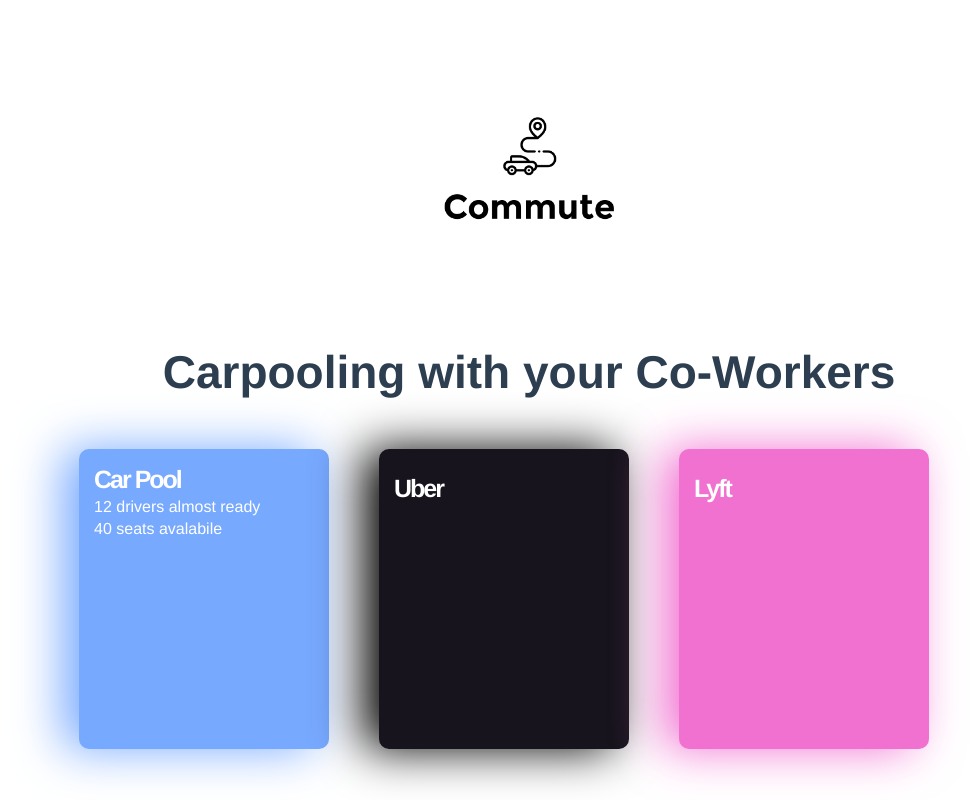
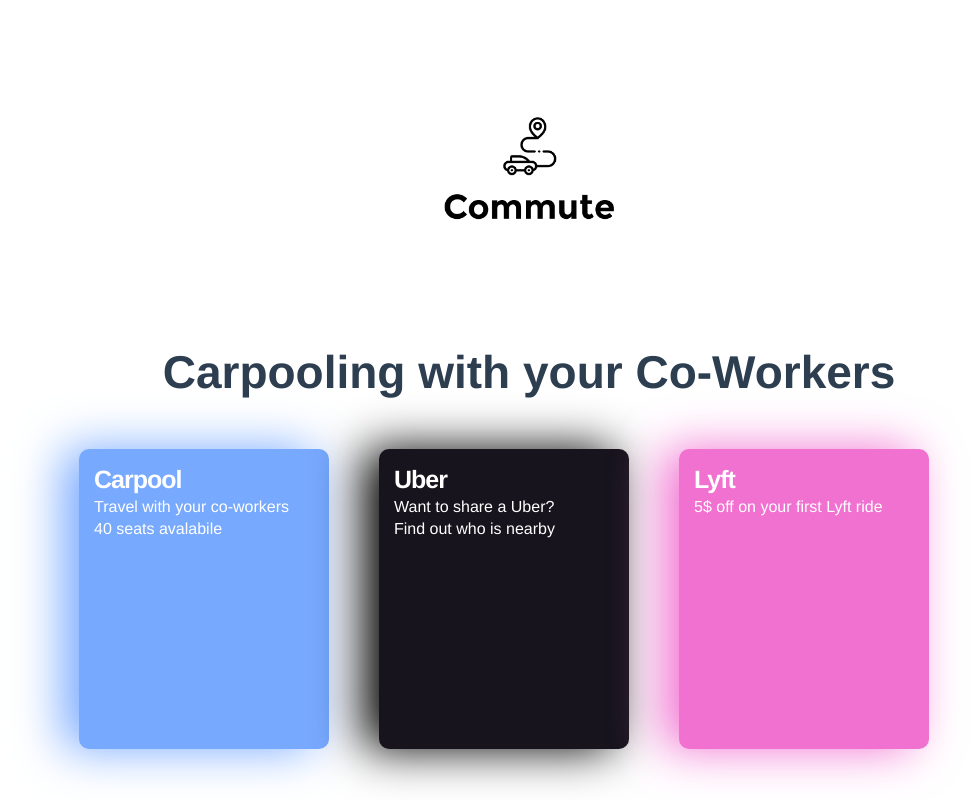
Before and after one commit to kutan74/junction-hackathon-commute, a Vue app: page / in a window 1280 px wide. Shown: the whole page, without its empty margins (111-1086 px from the left). Built offline with nearby package versions, Linux system fonts and the light colour scheme.

Commit message:
renamed HelloWordl.vue to Dashboard.vue

```diff
--- a/src/App.vue
+++ b/src/App.vue
@@ -1,18 +1,18 @@
 <template>
   <div id="app">
     <img class="appLogo" alt="Vue logo" src="./assets/logo_white_background.jpg">
-    <HelloWorld msg="Welcome to Your Vue.js App"/>
+    <Dashboard msg="Welcome to Your Vue.js App"/>
   </div>
 </template>
 
 <script>
-import HelloWorld from './components/HelloWorld.vue'
+import Dashboard from './components/Dashboard.vue'
 import './style.css'
 
 export default {
   name: 'app',
   components: {
-    HelloWorld
+    Dashboard
   }
 }
 </script>
--- a/src/components/HelloWorld.vue
+++ b/src/components/Dashboard.vue
@@ -6,19 +6,27 @@
     <div class="container">
     <div class="card">
       <ul class= "column">
-        <li class="cardTitle"> Car Pool </li>
-        <li class="cardSubTitle"> 12 drivers almost ready </li>
+        <li class="cardTitle"> Carpool </li>
+        <li class="cardSubTitle"> Travel with your co-workers </li>
         <li class="cardSubTitle"> 40 seats avalabile </li>
       </ul>
     </div>
     <div class="card">
       <div class="cardContent">
-        <h3 class="cardTitle"> Uber </h3>
+        <ul class= "column">
+        <li class="cardTitle"> Uber </li>
+        <li class="cardSubTitle"> Want to share a Uber? </li>
+        <li class="cardSubTitle"> Find out who is nearby </li>
+      </ul>
       </div>
     </div>
     <div class="card">
       <div class="cardContent">
-        <h3 class="cardTitle"> Lyft </h3>
+        <ul class= "column">
+        <li class="cardTitle"> Lyft </li>
+        <li class="cardSubTitle"> 5$ off on your first Lyft ride </li>
+        <li class="cardSubTitle">  </li>
+      </ul>
       </div>
     </div>
   </div>
--- a/src/style.css
+++ b/src/style.css
@@ -51,7 +51,7 @@
 .cardTitle {
     font-weight: bold;
     font-size: 25px;
-    letter-spacing: -2px;
+    letter-spacing: -1px;
     color: white;
     padding-left: 15px;
     text-align: left;
```
